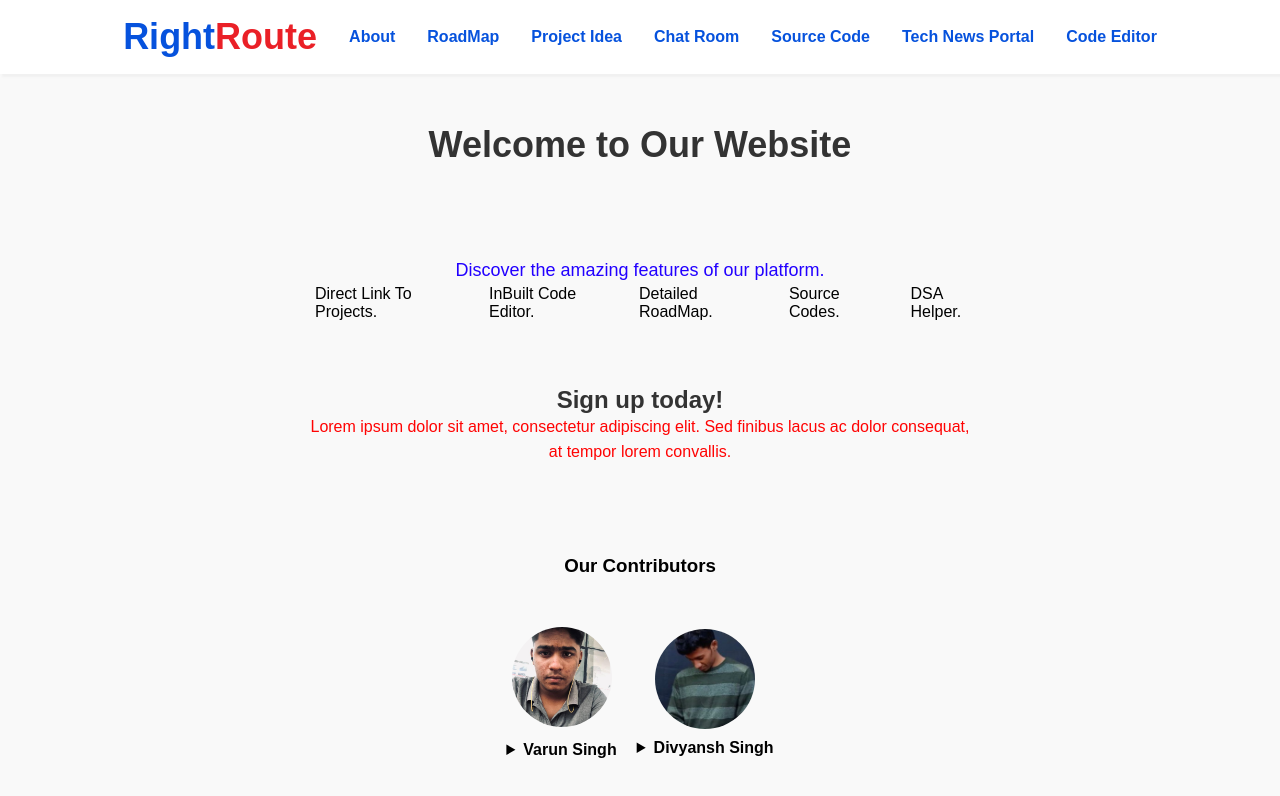
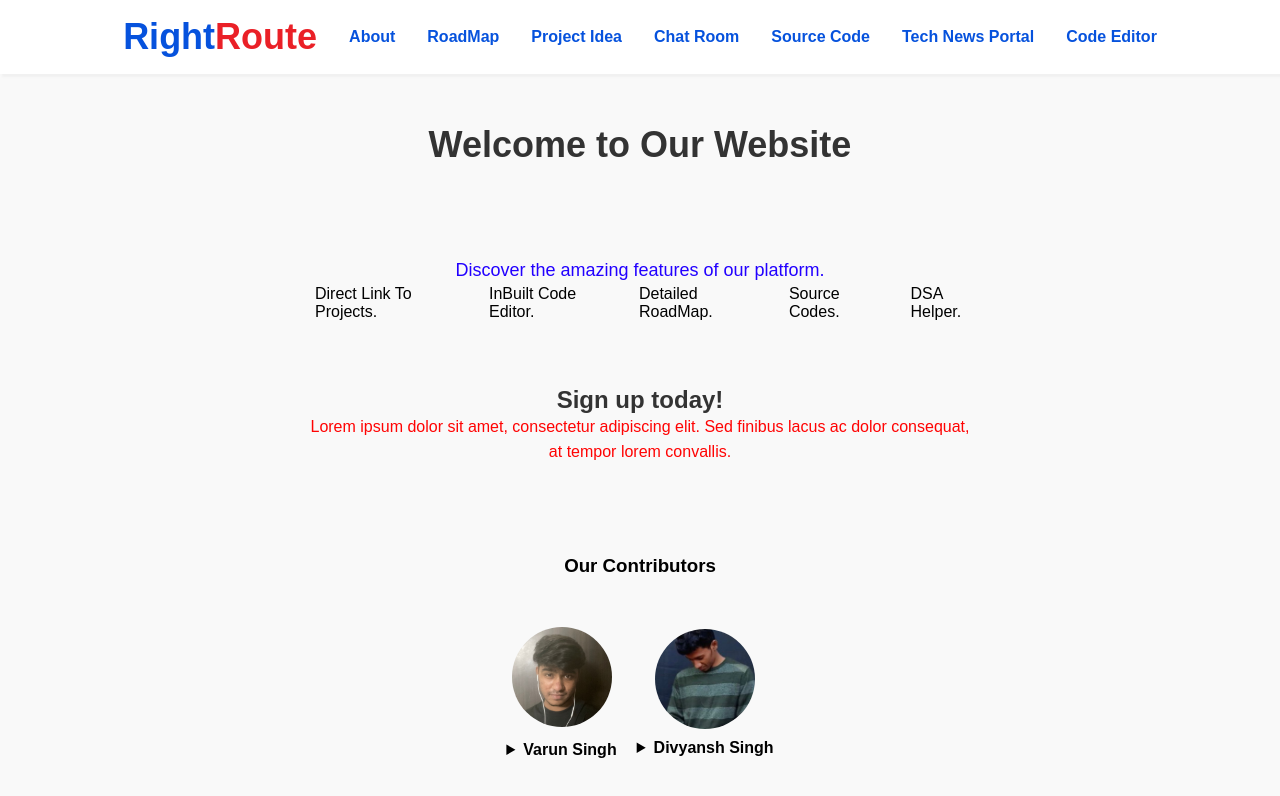
Before and after one commit to VarunSingh19/RightRoute, a plain HTML site: page Landing Page/index.html in a window 1280 px wide. Drawn offline with Linux system fonts and the light colour scheme.

Commit message:
Update index.html

```diff
--- a/Landing Page/index.html
+++ b/Landing Page/index.html
@@ -130,7 +130,7 @@
 
       <section class="contributors">
         <div class="contributor-card">
-            <a href="https://github.com/VarunSingh19"><img src="contributor1.jpg" alt="Contributor 1"></a>
+            <a href="https://github.com/VarunSingh19"><img src="profilepic.jpeg" alt="Contributor 1"></a>
             <details>
               <summary>Varun Singh</summary>
               <p>Team Lead Of The Project "RightRoute".</p>
```
